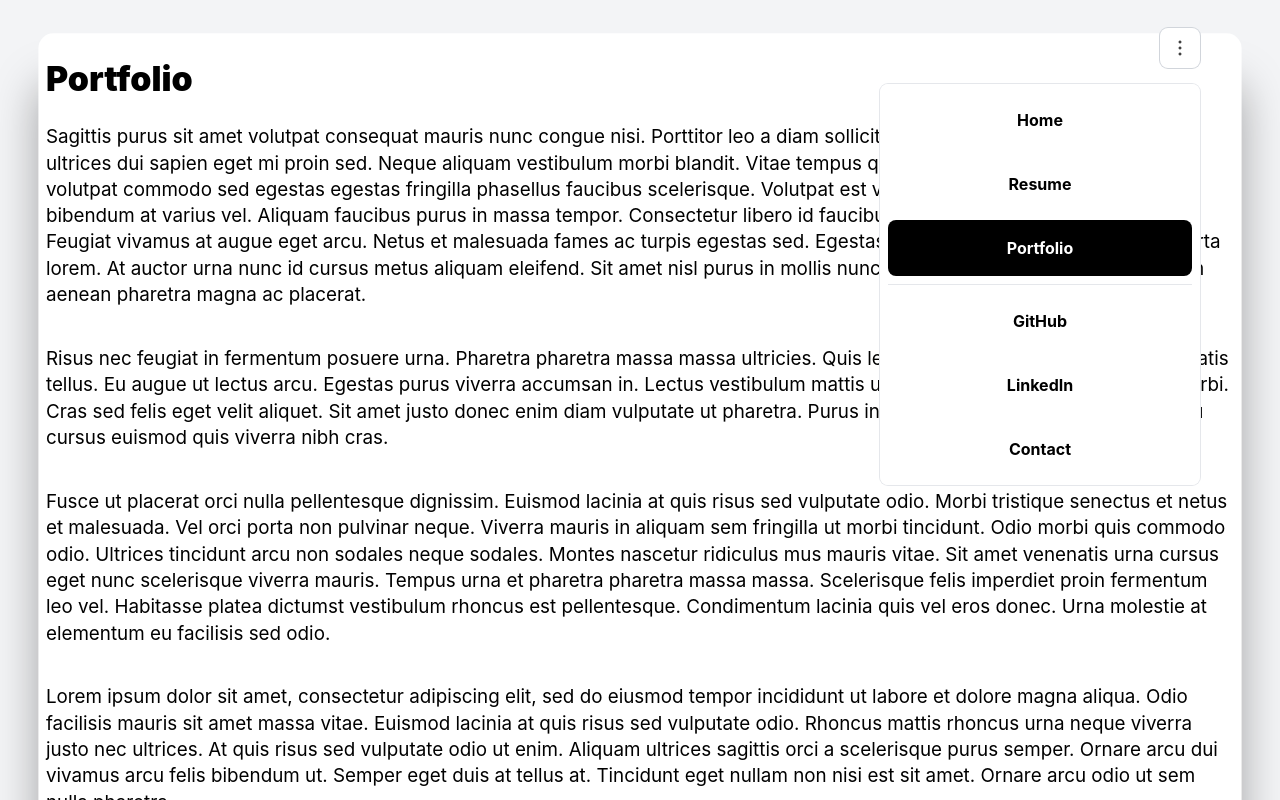
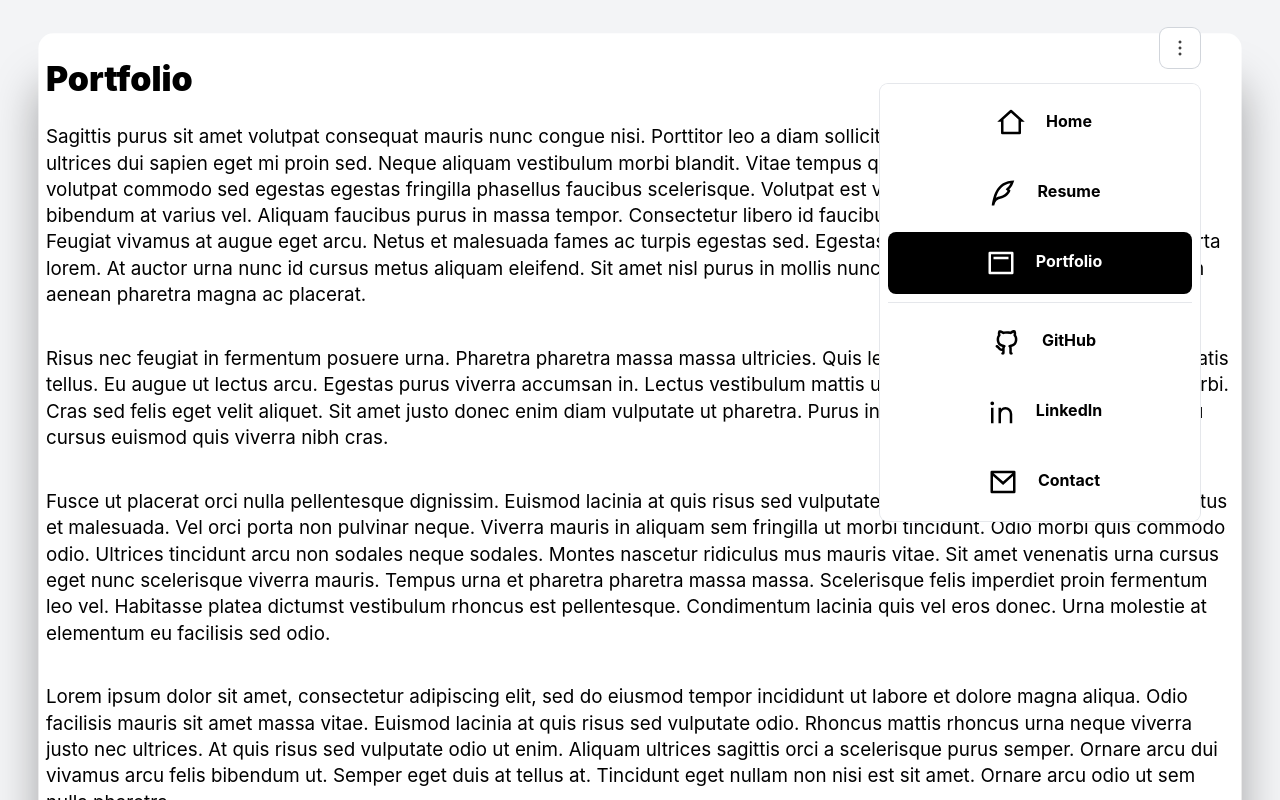
Before and after one commit to moquette/simple-shell, a React app: page /portfolio in a window 1280 px wide. Both pictures are taken after a click on the button 1180 px from the left and 48 px from the top of the page. Shown: the top 800 px of the page. Built offline with nearby package versions, Linux system fonts and the light colour scheme; a web font is replaced by a local one.

Commit message:
footer icons

```diff
--- a/src/components/Nav.tsx
+++ b/src/components/Nav.tsx
@@ -1,12 +1,14 @@
 import React, {Fragment} from 'react'
 import {NavLink} from 'react-router-dom'
 import {Popover} from '@headlessui/react'
-
-const pages = [
-  {title: `Home`, href: `/`},
-  {title: `Resume`, href: `/resume`},
-  {title: `Portfolio`, href: `/portfolio`},
-]
+import {
+  RiHome2Line,
+  RiQuillPenLine,
+  RiLayoutTop2Line,
+  RiLinkedinLine,
+  RiGithubLine,
+  RiMailLine,
+} from 'react-icons/ri'
 
 export default function Nav() {
   return (
@@ -26,16 +28,26 @@ export default function Nav() {
           <Popover.Panel className="popover-panel">
             <div className="wrapper">
               <div>
-                {pages.map((item) => (
-                  <Popover.Button
-                    as={NavLink}
-                    to={item.href}
-                    key={item.title}
-                    className="navbar-link"
-                  >
-                    {item.title}
-                  </Popover.Button>
-                ))}
+                <Popover.Button as={NavLink} to="/" className="navbar-link">
+                  <RiHome2Line className="inline-block ml-2 mr-5 text-3xl" />
+                  Home
+                </Popover.Button>
+                <Popover.Button
+                  as={NavLink}
+                  to="/resume"
+                  className="navbar-link"
+                >
+                  <RiQuillPenLine className="inline-block ml-2 mr-5 text-3xl" />
+                  Resume
+                </Popover.Button>
+                <Popover.Button
+                  as={NavLink}
+                  to="/portfolio"
+                  className="navbar-link"
+                >
+                  <RiLayoutTop2Line className="inline-block ml-2 mr-5 text-3xl" />
+                  Portfolio
+                </Popover.Button>
                 <hr />
                 <a
                   href="https://github.com/moquette/"
@@ -43,6 +55,7 @@ export default function Nav() {
                   className="navbar-link"
                   rel="noreferrer"
                 >
+                  <RiGithubLine className="inline-block ml-2 mr-5 text-3xl" />
                   GitHub
                 </a>
                 <a
@@ -51,6 +64,7 @@ export default function Nav() {
                   className="navbar-link"
                   rel="noreferrer"
                 >
+                  <RiLinkedinLine className="inline-block ml-2 mr-5 text-3xl" />
                   LinkedIn
                 </a>
                 <a
@@ -59,6 +73,7 @@ export default function Nav() {
                   className="navbar-link"
                   rel="noreferrer"
                 >
+                  <RiMailLine className="inline-block ml-2 mr-5 text-3xl" />
                   Contact
                 </a>
               </div>
```
